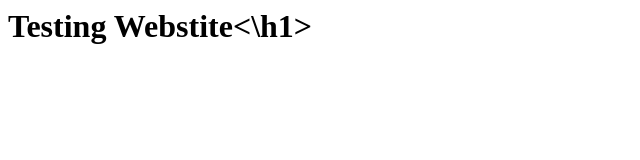
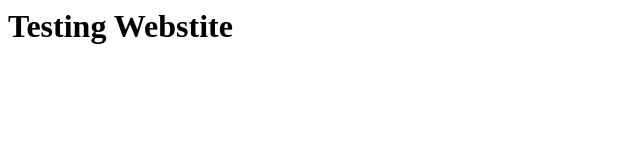
Before and after one commit to gimmegold500/TournaMint, a plain HTML site: page index.html in a window 1280 px wide. Shown: the whole page, without its empty margins (0-640 px from the left). Drawn offline with Linux system fonts and the light colour scheme.

Commit message:
fixed dumb mistake

```diff
--- a/index.html
+++ b/index.html
@@ -1 +1 @@
-<h1> Testing Webstite<\h1>
+<h1> Testing Webstite</h1>
```
